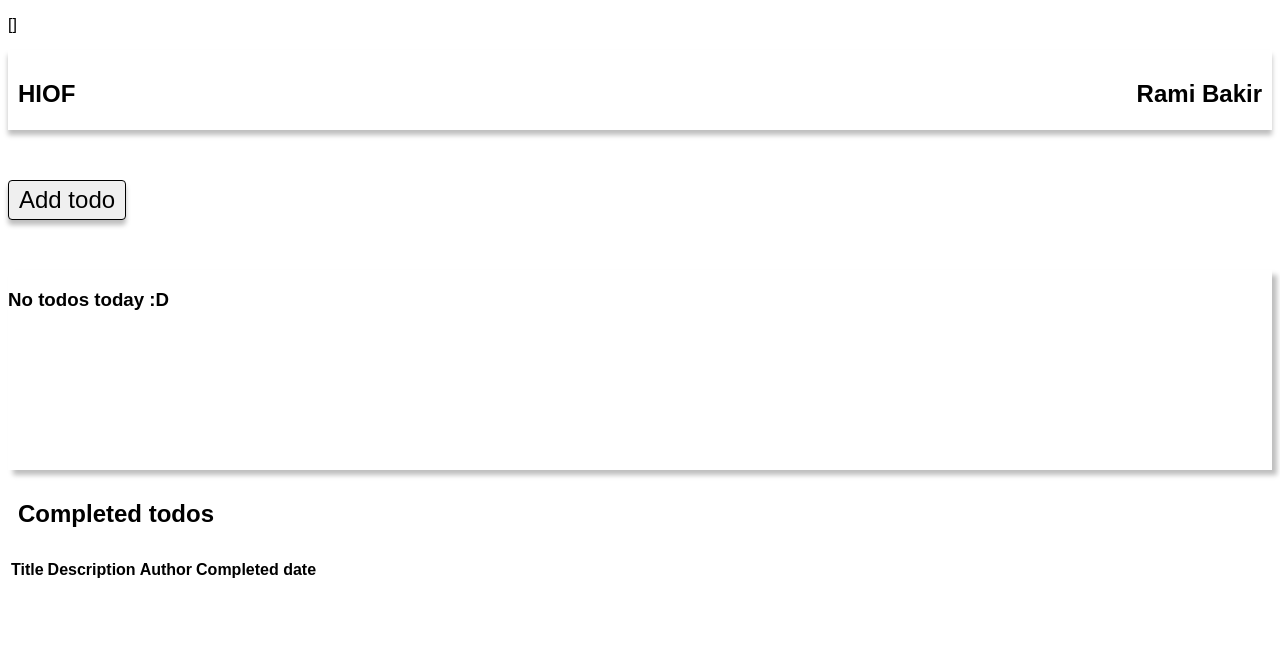
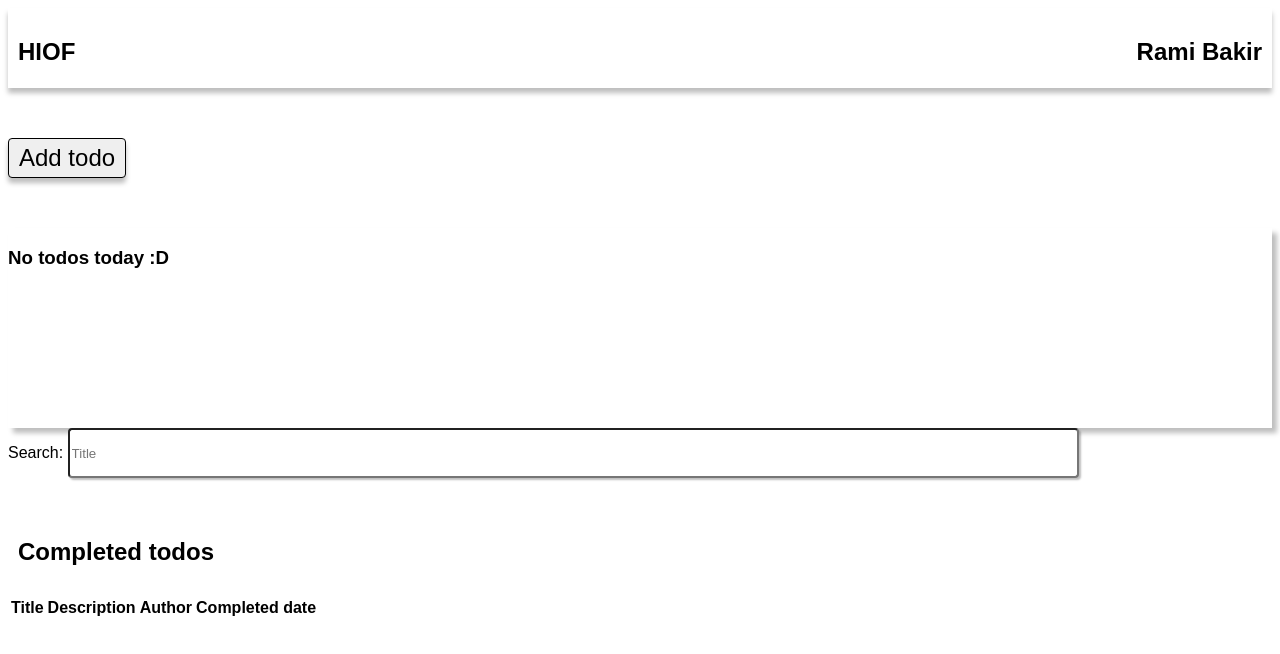
Before and after one commit to ramibakir/CreateToDoReact, a React app: page / in a window 1280 px wide. Shown: the top 654 px of the page. Built offline with nearby package versions, Linux system fonts and the light colour scheme.

Commit message:
form is now emptied on submit, search is now possible on title ->
but it is case sensitive

```diff
--- a/App.jsx
+++ b/App.jsx
@@ -1,7 +1,6 @@
 import React, { useState } from 'react';
 import Modal from './src/components/Modal';
 import Navbar from './src/components/Navbar';
-// import Search from './src/components/Search';
 import TodoButton from './src/components/TodoButton';
 import TodoCardList from './src/components/TodoCardList';
 import CompletedList from './src/components/CompletedList';
@@ -45,7 +44,6 @@ const App = () => {
 
   return (
     <>
-      <pre>{JSON.stringify(todos)}</pre>
       <Navbar />
       {modal && (
         <Modal
--- a/src/components/CompletedList.jsx
+++ b/src/components/CompletedList.jsx
@@ -1,14 +1,13 @@
-import React from 'react';
+import React, { useState } from 'react';
 import CompletedListItem from './CompletedListItem';
 import Search from './Search';
 
 const CompletedList = ({ completed }) => {
-  const getData = () => {
-    console.log('hello');
-  };
+  const [search, setSearch] = useState('');
+
   return (
     <>
-      {/* <Search /> */}
+      <Search setSearch={setSearch} />
       <h2>Completed todos</h2>
       <table>
         <tbody>
@@ -18,7 +17,7 @@ const CompletedList = ({ completed }) => {
             <th>Author</th>
             <th>Completed date</th>
           </tr>
-          <CompletedListItem completed={completed} />
+          <CompletedListItem completed={completed} search={search} />
         </tbody>
       </table>
     </>
--- a/src/components/CompletedListItem.jsx
+++ b/src/components/CompletedListItem.jsx
@@ -1,6 +1,6 @@
 import React from 'react';
 
-const CompletedListItem = ({ completed }) => {
+const CompletedListItem = ({ completed, search }) => {
   const date = () => {
     const dateObject = new Date();
 
@@ -10,14 +10,17 @@ const CompletedListItem = ({ completed }) => {
   };
   return (
     <>
-      {completed.map((complete) => (
+      {completed.map(
+        (complete) =>
+          complete.title.includes(search) && (
             <tr key={complete.id}>
               <td>{complete.title}</td>
               <td>{complete.description}</td>
               <td>{complete.author}</td>
               <td>{date()}</td>
             </tr>
-      ))}
+          )
+      )}
     </>
   );
 };
--- a/src/components/Modal.jsx
+++ b/src/components/Modal.jsx
@@ -11,7 +11,7 @@ const Modal = ({
   const handleSubmit = (event) => {
     event.preventDefault();
     handleCreate();
-    clearForm(event);
+    setFormData({});
   };
 
   const charCounter = (event) => {
--- a/src/components/Search.jsx
+++ b/src/components/Search.jsx
@@ -1,6 +1,10 @@
 import React from 'react';
 
-const Search = ({ search, handleSearch }) => {
+const Search = ({ search, setSearch }) => {
+  const handleSearch = (event) => {
+    setSearch(event.target.value);
+  };
+
   const handleChange = (event) => {
     handleSearch(event);
   };
```
Also changed, not shown: test.txt. Lines whose indentation alone changed are shown as unchanged.
